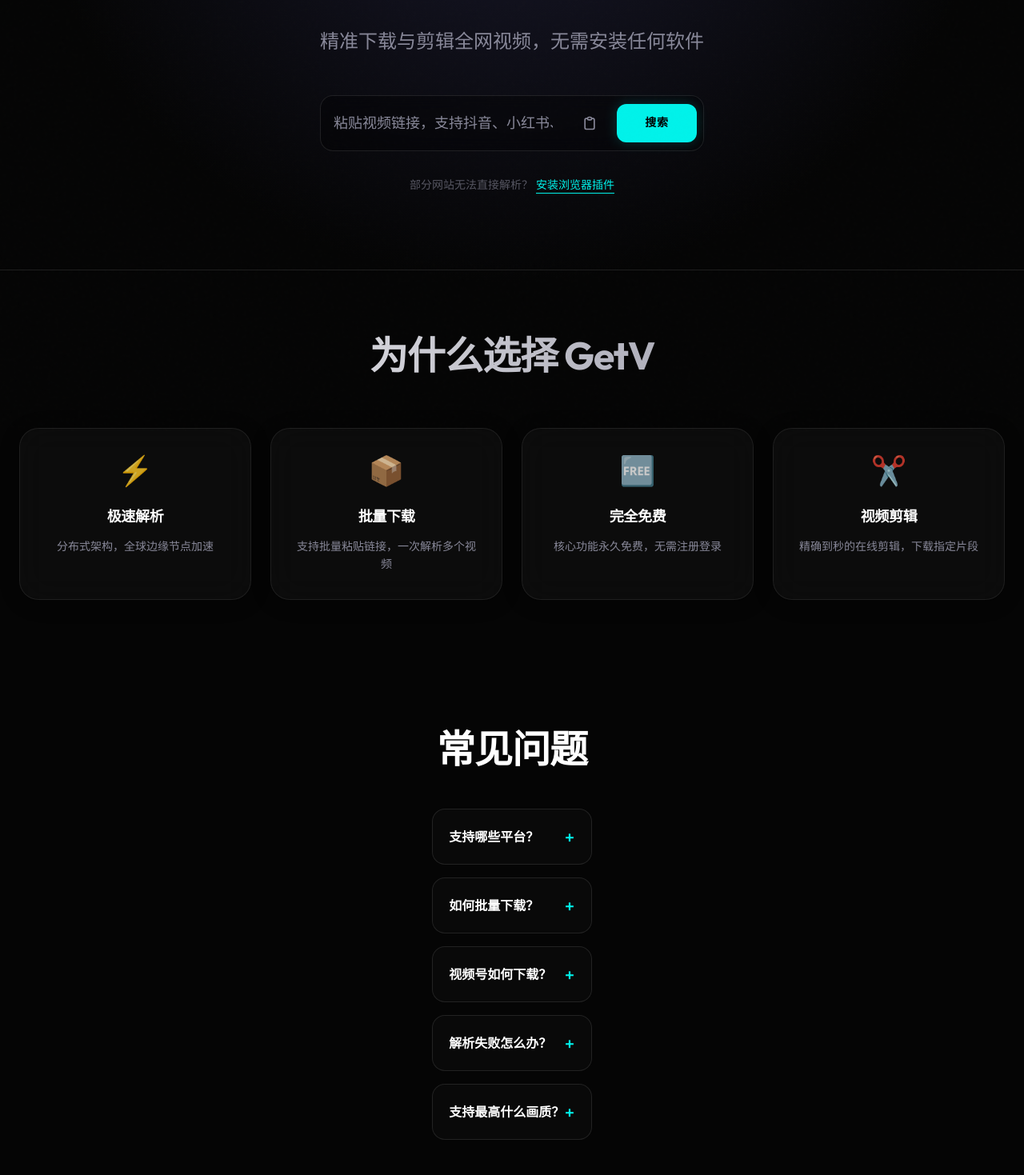
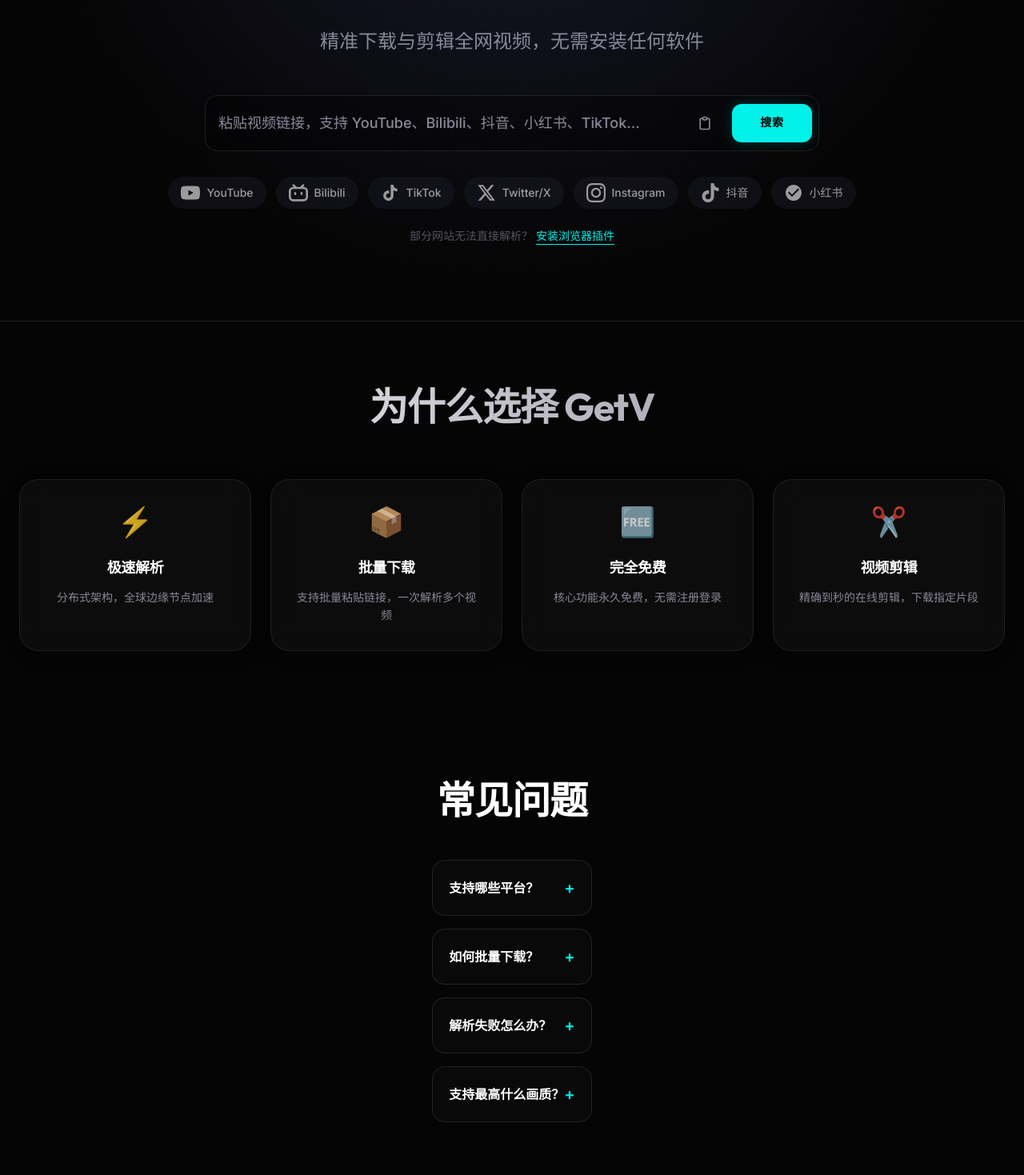
Before and after one commit to ryfineZ/getv, a Next.js app: page / in a window 1280 px wide. Shown: the part 261-1730 px from the top of the page at 80% size. Built offline with nearby package versions, Linux system fonts and the light colour scheme.

Commit message:
feat: update supported platforms info, add Bilibili badges, remove WeChat

```diff
--- a/app/layout.tsx
+++ b/app/layout.tsx
@@ -6,13 +6,13 @@
 const inter = Inter({ subsets: ['latin'], variable: '--font-inter' });
 
 export const metadata: Metadata = {
-  title: "GetV - 免费视频下载器 | 支持抖音、小红书、YouTube、TikTok",
-  description: "免费在线视频下载器，支持抖音、小红书、视频号、YouTube、TikTok、Twitter、Instagram 等多个平台，无水印下载，最高支持4K画质。",
-  keywords: ["视频下载", "抖音下载", "小红书下载", "YouTube下载", "TikTok下载", "无水印", "在线工具"],
+  title: "GetV - 免费视频下载器 | 支持 YouTube、Bilibili、抖音、小红书、TikTok",
+  description: "免费在线视频下载器，支持 YouTube、Bilibili、抖音、小红书、TikTok、Twitter/X、Instagram 等平台，无水印下载，最高支持 4K 画质。",
+  keywords: ["视频下载", "YouTube下载", "Bilibili下载", "B站下载", "抖音下载", "小红书下载", "TikTok下载", "无水印", "在线工具"],
   authors: [{ name: "GetV" }],
   openGraph: {
     title: "GetV - 免费视频下载器",
-    description: "支持多个平台的免费视频下载工具",
+    description: "支持 YouTube、Bilibili、抖音、小红书、TikTok 等平台的免费视频下载工具",
     type: "website",
   },
 };
--- a/app/page.tsx
+++ b/app/page.tsx
@@ -2,6 +2,7 @@
 
 import { useState, useCallback, useMemo, useEffect, lazy, Suspense } from 'react';
 import { VideoResult } from '@/components/features/video-result';
+import { PlatformBadges } from '@/components/features/platform-badges';
 import { detectPlatform } from '@/lib/utils/url-detector';
 import { PLATFORMS } from '@/lib/constants';
 import type { VideoInfo, Platform, ApiResponse } from '@/lib/types';
@@ -183,7 +184,7 @@
   const t = {
     zh: {
       tagline: '精准下载与剪辑全网视频，无需安装任何软件',
-      searchPlaceholder: '粘贴视频链接，支持抖音、小红书、YouTube、TikTok...',
+      searchPlaceholder: '粘贴视频链接，支持 YouTube、Bilibili、抖音、小红书、TikTok...',
       search: '搜索',
       parsing: '解析中',
       batchParsing: (c: number, t: number) => `解析中 ${c}/${t}`,
@@ -195,10 +196,9 @@
       feat3Title: '完全免费', feat3Desc: '核心功能永久免费，无需注册登录',
       feat4Title: '视频剪辑', feat4Desc: '精确到秒的在线剪辑，下载指定片段',
       faq: '常见问题',
-      faq1Q: '支持哪些平台？', faq1A: '目前支持 YouTube、TikTok、Twitter/X、Instagram、抖音、小红书、视频号等主流平台。',
+      faq1Q: '支持哪些平台？', faq1A: '目前支持 YouTube、Bilibili（B站）、抖音、小红书、TikTok、Twitter/X、Instagram 等主流平台，同时通过 yt-dlp 支持数百个其他站点。',
       faq2Q: '如何批量下载？', faq2A: '在输入框中粘贴多个视频链接（每行一个），点击"搜索"即可。',
-      faq3Q: '视频号如何下载？', faq3A: '需使用抓包工具获取真实链接后粘贴到 GetV。',
-      faq4Q: '解析失败怎么办？', faq4A: '请确保链接正确且视频公开。私密视频无法解析。',
+      faq3Q: '解析失败怎么办？', faq3A: '请确保链接正确且视频公开。私密视频无法解析。',
       faq5Q: '支持最高什么画质？', faq5A: '支持最高 4K (2160p) 及 MP3 320kbps 音频。',
       footer: 'GetV 仅供个人学习和研究使用，请勿用于商业用途',
       copyright: (y: number) => `© ${y} GetV. All rights reserved.`,
@@ -215,7 +215,7 @@
     },
     en: {
       tagline: 'Download & trim videos from any platform, no software needed',
-      searchPlaceholder: 'Paste video URL (YouTube, TikTok, Twitter, Instagram...)',
+      searchPlaceholder: 'Paste video URL (YouTube, Bilibili, TikTok, Instagram...)',
       search: 'Search',
       parsing: 'Parsing',
       batchParsing: (c: number, t: number) => `Parsing ${c}/${t}`,
@@ -227,10 +227,9 @@
       feat3Title: 'Totally Free', feat3Desc: 'Core features free forever, no login required',
       feat4Title: 'Video Trimming', feat4Desc: 'Precise online trimming, download exact segments',
       faq: 'FAQ',
-      faq1Q: 'What platforms are supported?', faq1A: 'Supports YouTube, TikTok, Twitter/X, Instagram, etc.',
+      faq1Q: 'What platforms are supported?', faq1A: 'Supports YouTube, Bilibili, Douyin, Xiaohongshu, TikTok, Twitter/X, Instagram, and hundreds more via yt-dlp.',
       faq2Q: 'How to batch download?', faq2A: 'Paste multiple links (one per line) and click "Search".',
-      faq3Q: 'How to download WeChat videos?', faq3A: 'Use packet capture tools to get the real URL.',
-      faq4Q: 'What if parsing fails?', faq4A: 'Ensure the video is public.',
+      faq3Q: 'What if parsing fails?', faq3A: 'Ensure the video is public.',
       faq5Q: 'Max quality?', faq5A: 'Up to 4K (2160p) and MP3 320kbps.',
       footer: 'GetV is for personal learning and research only',
       copyright: (y: number) => `© ${y} GetV. All rights reserved.`,
@@ -354,9 +353,15 @@
           </div>
 
           {videoInfos.length === 0 && (
-            <div className="mt-8 text-sm text-[var(--muted-foreground)]/60">
-              {i.extensionHint} <a href="/extension" className="text-[var(--primary)] hover:text-white transition-colors border-b border-[var(--primary)] pb-0.5">{i.extensionLink}</a>
-            </div>
+            <>
+              <PlatformBadges
+                activePlatform={detectedPlatforms[0] || null}
+                onPlatformClick={(p) => p === 'wechat' && setShowWechatGuide(true)}
+              />
+              <div className="mt-6 text-sm text-[var(--muted-foreground)]/60">
+                {i.extensionHint} <a href="/extension" className="text-[var(--primary)] hover:text-white transition-colors border-b border-[var(--primary)] pb-0.5">{i.extensionLink}</a>
+              </div>
+            </>
           )}
         </div>
       </section>
@@ -434,7 +439,7 @@
           <section className="max-w-3xl mx-auto px-6 py-20">
             <h2 className="heading-lg text-center mb-12">{i.faq}</h2>
             <div className="space-y-4">
-              {[{ q: i.faq1Q, a: i.faq1A }, { q: i.faq2Q, a: i.faq2A }, { q: i.faq3Q, a: i.faq3A }, { q: i.faq4Q, a: i.faq4A }, { q: i.faq5Q, a: i.faq5A }].map((faq) => (
+              {[{ q: i.faq1Q, a: i.faq1A }, { q: i.faq2Q, a: i.faq2A }, { q: i.faq3Q, a: i.faq3A }, { q: i.faq5Q, a: i.faq5A }].map((faq) => (
                 <details key={faq.q} className="faq-item">
                   <summary>{faq.q} <span className="text-[var(--primary)] text-xl">+</span></summary>
                   <div className="faq-content">{faq.a}</div>
--- a/components/features/platform-badges.tsx
+++ b/components/features/platform-badges.tsx
@@ -12,43 +12,48 @@
 const PlatformIcons: Record<string, React.ReactNode> = {
   youtube: (
     <svg viewBox="0 0 24 24" className="w-6 h-6" fill="currentColor">
-      <path d="M23.498 6.186a3.016 3.016 0 0 0-2.122-2.136C19.505 3.545 12 3.545 12 3.545s-7.505 0-9.377.505A3.017 3.017 0 0 0 .502 6.186C0 8.07 0 12 0 12s0 3.93.502 5.814a3.016 3.016 0 0 0 2.122 2.136c1.871.505 9.376.505 9.376.505s7.505 0 9.377-.505a3.015 3.015 0 0 0 2.122-2.136C24 15.93 24 12 24 12s0-3.93-.502-5.814zM9.545 15.568V8.432L15.818 12l-6.273 3.568z"/>
+      <path d="M23.498 6.186a3.016 3.016 0 0 0-2.122-2.136C19.505 3.545 12 3.545 12 3.545s-7.505 0-9.377.505A3.017 3.017 0 0 0 .502 6.186C0 8.07 0 12 0 12s0 3.93.502 5.814a3.016 3.016 0 0 0 2.122 2.136c1.871.505 9.376.505 9.376.505s7.505 0 9.377-.505a3.015 3.015 0 0 0 2.122-2.136C24 15.93 24 12 24 12s0-3.93-.502-5.814zM9.545 15.568V8.432L15.818 12l-6.273 3.568z" />
     </svg>
   ),
   tiktok: (
     <svg viewBox="0 0 24 24" className="w-6 h-6" fill="currentColor">
-      <path d="M19.59 6.69a4.83 4.83 0 0 1-3.77-4.25V2h-3.45v13.67a2.89 2.89 0 0 1-5.2 1.74 2.89 2.89 0 0 1 2.31-4.64 2.93 2.93 0 0 1 .88.13V9.4a6.84 6.84 0 0 0-1-.05A6.33 6.33 0 0 0 5 20.1a6.34 6.34 0 0 0 10.86-4.43v-7a8.16 8.16 0 0 0 4.77 1.52v-3.4a4.85 4.85 0 0 1-1-.1z"/>
+      <path d="M19.59 6.69a4.83 4.83 0 0 1-3.77-4.25V2h-3.45v13.67a2.89 2.89 0 0 1-5.2 1.74 2.89 2.89 0 0 1 2.31-4.64 2.93 2.93 0 0 1 .88.13V9.4a6.84 6.84 0 0 0-1-.05A6.33 6.33 0 0 0 5 20.1a6.34 6.34 0 0 0 10.86-4.43v-7a8.16 8.16 0 0 0 4.77 1.52v-3.4a4.85 4.85 0 0 1-1-.1z" />
     </svg>
   ),
   twitter: (
     <svg viewBox="0 0 24 24" className="w-6 h-6" fill="currentColor">
-      <path d="M18.244 2.25h3.308l-7.227 8.26 8.502 11.24H16.17l-5.214-6.817L4.99 21.75H1.68l7.73-8.835L1.254 2.25H8.08l4.713 6.231zm-1.161 17.52h1.833L7.084 4.126H5.117z"/>
+      <path d="M18.244 2.25h3.308l-7.227 8.26 8.502 11.24H16.17l-5.214-6.817L4.99 21.75H1.68l7.73-8.835L1.254 2.25H8.08l4.713 6.231zm-1.161 17.52h1.833L7.084 4.126H5.117z" />
     </svg>
   ),
   instagram: (
     <svg viewBox="0 0 24 24" className="w-6 h-6" fill="currentColor">
-      <path d="M12 2.163c3.204 0 3.584.012 4.85.07 3.252.148 4.771 1.691 4.919 4.919.058 1.265.069 1.645.069 4.849 0 3.205-.012 3.584-.069 4.849-.149 3.225-1.664 4.771-4.919 4.919-1.266.058-1.644.07-4.85.07-3.204 0-3.584-.012-4.849-.07-3.26-.149-4.771-1.699-4.919-4.92-.058-1.265-.07-1.644-.07-4.849 0-3.204.013-3.583.07-4.849.149-3.227 1.664-4.771 4.919-4.919 1.266-.057 1.645-.069 4.849-.069zm0-2.163c-3.259 0-3.667.014-4.947.072-4.358.2-6.78 2.618-6.98 6.98-.059 1.281-.073 1.689-.073 4.948 0 3.259.014 3.668.072 4.948.2 4.358 2.618 6.78 6.98 6.98 1.281.058 1.689.072 4.948.072 3.259 0 3.668-.014 4.948-.072 4.354-.2 6.782-2.618 6.979-6.98.059-1.28.073-1.689.073-4.948 0-3.259-.014-3.667-.072-4.947-.196-4.354-2.617-6.78-6.979-6.98-1.281-.059-1.69-.073-4.949-.073zm0 5.838c-3.403 0-6.162 2.759-6.162 6.162s2.759 6.163 6.162 6.163 6.162-2.759 6.162-6.163c0-3.403-2.759-6.162-6.162-6.162zm0 10.162c-2.209 0-4-1.79-4-4 0-2.209 1.791-4 4-4s4 1.791 4 4c0 2.21-1.791 4-4 4zm6.406-11.845c-.796 0-1.441.645-1.441 1.44s.645 1.44 1.441 1.44c.795 0 1.439-.645 1.439-1.44s-.644-1.44-1.439-1.44z"/>
+      <path d="M12 2.163c3.204 0 3.584.012 4.85.07 3.252.148 4.771 1.691 4.919 4.919.058 1.265.069 1.645.069 4.849 0 3.205-.012 3.584-.069 4.849-.149 3.225-1.664 4.771-4.919 4.919-1.266.058-1.644.07-4.85.07-3.204 0-3.584-.012-4.849-.07-3.26-.149-4.771-1.699-4.919-4.92-.058-1.265-.07-1.644-.07-4.849 0-3.204.013-3.583.07-4.849.149-3.227 1.664-4.771 4.919-4.919 1.266-.057 1.645-.069 4.849-.069zm0-2.163c-3.259 0-3.667.014-4.947.072-4.358.2-6.78 2.618-6.98 6.98-.059 1.281-.073 1.689-.073 4.948 0 3.259.014 3.668.072 4.948.2 4.358 2.618 6.78 6.98 6.98 1.281.058 1.689.072 4.948.072 3.259 0 3.668-.014 4.948-.072 4.354-.2 6.782-2.618 6.979-6.98.059-1.28.073-1.689.073-4.948 0-3.259-.014-3.667-.072-4.947-.196-4.354-2.617-6.78-6.979-6.98-1.281-.059-1.69-.073-4.949-.073zm0 5.838c-3.403 0-6.162 2.759-6.162 6.162s2.759 6.163 6.162 6.163 6.162-2.759 6.162-6.163c0-3.403-2.759-6.162-6.162-6.162zm0 10.162c-2.209 0-4-1.79-4-4 0-2.209 1.791-4 4-4s4 1.791 4 4c0 2.21-1.791 4-4 4zm6.406-11.845c-.796 0-1.441.645-1.441 1.44s.645 1.44 1.441 1.44c.795 0 1.439-.645 1.439-1.44s-.644-1.44-1.439-1.44z" />
     </svg>
   ),
   douyin: (
     <svg viewBox="0 0 24 24" className="w-6 h-6" fill="currentColor">
-      <path d="M12.525.02c1.31-.02 2.61-.01 3.91-.02.08 1.53.63 3.09 1.75 4.17 1.12 1.11 2.7 1.62 4.24 1.79v4.03c-1.44-.05-2.89-.35-4.2-.97-.57-.26-1.1-.59-1.62-.93-.01 2.92.01 5.84-.02 8.75-.08 1.4-.54 2.79-1.35 3.94-1.31 1.92-3.58 3.17-5.91 3.21-1.43.08-2.86-.31-4.08-1.03-2.02-1.19-3.44-3.37-3.65-5.71-.02-.5-.03-1-.01-1.49.18-1.9 1.12-3.72 2.58-4.96 1.66-1.44 3.98-2.13 6.15-1.72.02 1.48-.04 2.96-.04 4.44-.99-.32-2.15-.23-3.02.37-.63.41-1.11 1.04-1.36 1.75-.21.51-.15 1.07-.14 1.61.24 1.64 1.82 3.02 3.5 2.87 1.12-.01 2.19-.66 2.77-1.61.19-.33.4-.67.41-1.06.1-1.79.06-3.57.07-5.36.01-4.03-.01-8.05.02-12.07z"/>
+      <path d="M12.525.02c1.31-.02 2.61-.01 3.91-.02.08 1.53.63 3.09 1.75 4.17 1.12 1.11 2.7 1.62 4.24 1.79v4.03c-1.44-.05-2.89-.35-4.2-.97-.57-.26-1.1-.59-1.62-.93-.01 2.92.01 5.84-.02 8.75-.08 1.4-.54 2.79-1.35 3.94-1.31 1.92-3.58 3.17-5.91 3.21-1.43.08-2.86-.31-4.08-1.03-2.02-1.19-3.44-3.37-3.65-5.71-.02-.5-.03-1-.01-1.49.18-1.9 1.12-3.72 2.58-4.96 1.66-1.44 3.98-2.13 6.15-1.72.02 1.48-.04 2.96-.04 4.44-.99-.32-2.15-.23-3.02.37-.63.41-1.11 1.04-1.36 1.75-.21.51-.15 1.07-.14 1.61.24 1.64 1.82 3.02 3.5 2.87 1.12-.01 2.19-.66 2.77-1.61.19-.33.4-.67.41-1.06.1-1.79.06-3.57.07-5.36.01-4.03-.01-8.05.02-12.07z" />
     </svg>
   ),
   xiaohongshu: (
     <svg viewBox="0 0 24 24" className="w-6 h-6" fill="currentColor">
-      <path d="M12 2C6.48 2 2 6.48 2 12s4.48 10 10 10 10-4.48 10-10S17.52 2 12 2zm-2 15l-5-5 1.41-1.41L10 14.17l7.59-7.59L19 8l-9 9z"/>
+      <path d="M12 2C6.48 2 2 6.48 2 12s4.48 10 10 10 10-4.48 10-10S17.52 2 12 2zm-2 15l-5-5 1.41-1.41L10 14.17l7.59-7.59L19 8l-9 9z" />
     </svg>
   ),
   wechat: (
     <svg viewBox="0 0 24 24" className="w-6 h-6" fill="currentColor">
-      <path d="M8.691 2.188C3.891 2.188 0 5.476 0 9.53c0 2.212 1.17 4.203 3.002 5.55a.59.59 0 0 1 .213.665l-.39 1.48c-.019.07-.048.141-.048.213 0 .163.13.295.29.295a.326.326 0 0 0 .167-.054l1.903-1.114a.864.864 0 0 1 .717-.098 10.16 10.16 0 0 0 2.837.403c.276 0 .543-.027.811-.05-.857-2.578.157-4.972 1.932-6.446 1.703-1.415 3.882-1.98 5.853-1.838-.576-3.583-4.196-6.348-8.596-6.348zM5.785 5.991c.642 0 1.162.529 1.162 1.18a1.17 1.17 0 0 1-1.162 1.178A1.17 1.17 0 0 1 4.623 7.17c0-.651.52-1.18 1.162-1.18zm5.813 0c.642 0 1.162.529 1.162 1.18a1.17 1.17 0 0 1-1.162 1.178 1.17 1.17 0 0 1-1.162-1.178c0-.651.52-1.18 1.162-1.18zm5.34 2.867c-1.797-.052-3.746.512-5.28 1.786-1.72 1.428-2.687 3.72-1.78 6.22.942 2.453 3.666 4.229 6.884 4.229.826 0 1.622-.12 2.361-.336a.722.722 0 0 1 .598.082l1.584.926a.272.272 0 0 0 .14.047c.134 0 .24-.111.24-.247 0-.06-.023-.12-.038-.177l-.327-1.233a.49.49 0 0 1-.011-.153.49.49 0 0 1 .192-.39C23.267 18.36 24 16.891 24 15.282c0-3.37-3.247-6.231-7.062-6.424zM14.022 13.078c.535 0 .969.44.969.982a.976.976 0 0 1-.969.983.976.976 0 0 1-.969-.983c0-.542.434-.982.97-.982zm4.907 0c.535 0 .969.44.969.982a.976.976 0 0 1-.969.983.976.976 0 0 1-.969-.983c0-.542.434-.982.969-.982z"/>
+      <path d="M8.691 2.188C3.891 2.188 0 5.476 0 9.53c0 2.212 1.17 4.203 3.002 5.55a.59.59 0 0 1 .213.665l-.39 1.48c-.019.07-.048.141-.048.213 0 .163.13.295.29.295a.326.326 0 0 0 .167-.054l1.903-1.114a.864.864 0 0 1 .717-.098 10.16 10.16 0 0 0 2.837.403c.276 0 .543-.027.811-.05-.857-2.578.157-4.972 1.932-6.446 1.703-1.415 3.882-1.98 5.853-1.838-.576-3.583-4.196-6.348-8.596-6.348zM5.785 5.991c.642 0 1.162.529 1.162 1.18a1.17 1.17 0 0 1-1.162 1.178A1.17 1.17 0 0 1 4.623 7.17c0-.651.52-1.18 1.162-1.18zm5.813 0c.642 0 1.162.529 1.162 1.18a1.17 1.17 0 0 1-1.162 1.178 1.17 1.17 0 0 1-1.162-1.178c0-.651.52-1.18 1.162-1.18zm5.34 2.867c-1.797-.052-3.746.512-5.28 1.786-1.72 1.428-2.687 3.72-1.78 6.22.942 2.453 3.666 4.229 6.884 4.229.826 0 1.622-.12 2.361-.336a.722.722 0 0 1 .598.082l1.584.926a.272.272 0 0 0 .14.047c.134 0 .24-.111.24-.247 0-.06-.023-.12-.038-.177l-.327-1.233a.49.49 0 0 1-.011-.153.49.49 0 0 1 .192-.39C23.267 18.36 24 16.891 24 15.282c0-3.37-3.247-6.231-7.062-6.424zM14.022 13.078c.535 0 .969.44.969.982a.976.976 0 0 1-.969.983.976.976 0 0 1-.969-.983c0-.542.434-.982.97-.982zm4.907 0c.535 0 .969.44.969.982a.976.976 0 0 1-.969.983.976.976 0 0 1-.969-.983c0-.542.434-.982.969-.982z" />
+    </svg>
+  ),
+  bilibili: (
+    <svg viewBox="0 0 24 24" className="w-6 h-6" fill="currentColor">
+      <path d="M17.813 4.653h.854c1.51.054 2.769.578 3.773 1.574 1.004.995 1.524 2.249 1.56 3.76v7.36c-.036 1.51-.556 2.769-1.56 3.773s-2.262 1.524-3.773 1.56H5.333c-1.51-.036-2.769-.556-3.773-1.56S.036 18.858 0 17.347v-7.36c.036-1.511.556-2.765 1.56-3.76 1.004-.996 2.262-1.52 3.773-1.574h.774l-1.174-1.12a1.234 1.234 0 0 1-.373-.906c0-.356.124-.658.373-.907l.027-.027c.267-.249.573-.373.92-.373.347 0 .653.124.92.373L9.653 4.44c.071.071.134.142.187.213h4.267a.836.836 0 0 1 .16-.213l2.853-2.747c.267-.249.573-.373.92-.373.347 0 .662.151.929.4.267.249.391.551.391.907 0 .355-.124.657-.373.906zM5.333 7.24c-.746.018-1.373.276-1.88.773-.506.498-.769 1.13-.786 1.894v7.52c.017.764.28 1.395.786 1.893.507.498 1.134.756 1.88.773h13.334c.746-.017 1.373-.275 1.88-.773.506-.498.769-1.129.786-1.893v-7.52c-.017-.765-.28-1.396-.786-1.894-.507-.497-1.134-.755-1.88-.773zM8 11.107c.373 0 .684.124.933.373.25.249.383.569.4.96v1.173c-.017.391-.15.711-.4.96-.249.25-.56.374-.933.374s-.684-.125-.933-.374c-.25-.249-.383-.569-.4-.96V12.44c.017-.391.15-.711.4-.96.249-.249.56-.373.933-.373zm8 0c.373 0 .684.124.933.373.25.249.383.569.4.96v1.173c-.017.391-.15.711-.4.96-.249.25-.56.374-.933.374s-.684-.125-.933-.374c-.25-.249-.383-.569-.4-.96V12.44c.017-.391.15-.711.4-.96.249-.249.56-.373.933-.373z" />
     </svg>
   ),
 };
 
 export function PlatformBadges({ activePlatform, onPlatformClick }: PlatformBadgesProps) {
-  const platforms: Platform[] = ['youtube', 'tiktok', 'twitter', 'instagram', 'douyin', 'xiaohongshu', 'wechat'];
+  const platforms: Platform[] = ['youtube', 'bilibili', 'tiktok', 'twitter', 'instagram', 'douyin', 'xiaohongshu'];
 
   return (
     <div className="flex flex-wrap justify-center gap-3 mt-8">
@@ -62,11 +67,10 @@
             key={platform}
             onClick={() => onPlatformClick?.(platform)}
             disabled={!isClickable}
-            className={`flex items-center gap-2 px-4 py-2 rounded-full transition-all duration-300 ${
-              isActive
-                ? 'scale-110 shadow-lg'
-                : 'opacity-60 hover:opacity-100'
-            } ${isClickable ? 'cursor-pointer' : 'cursor-default'}`}
+            className={`flex items-center gap-2 px-4 py-2 rounded-full transition-all duration-300 ${isActive
+              ? 'scale-110 shadow-lg'
+              : 'opacity-60 hover:opacity-100'
+              } ${isClickable ? 'cursor-pointer' : 'cursor-default'}`}
             style={{
               backgroundColor: isActive ? config.color : 'rgba(39, 39, 58, 0.5)',
               color: '#fff',
--- a/components/features/url-input.tsx
+++ b/components/features/url-input.tsx
@@ -55,7 +55,7 @@
             value={url}
             onChange={(e) => handleInputChange(e.target.value)}
             onKeyDown={handleKeyDown}
-            placeholder="粘贴视频链接，支持抖音、小红书、YouTube、TikTok..."
+            placeholder="粘贴视频链接，支持 YouTube、Bilibili、抖音、小红书、TikTok..."
             className="w-full px-5 py-4 pr-12 text-lg input-field"
             disabled={loading}
           />
```
